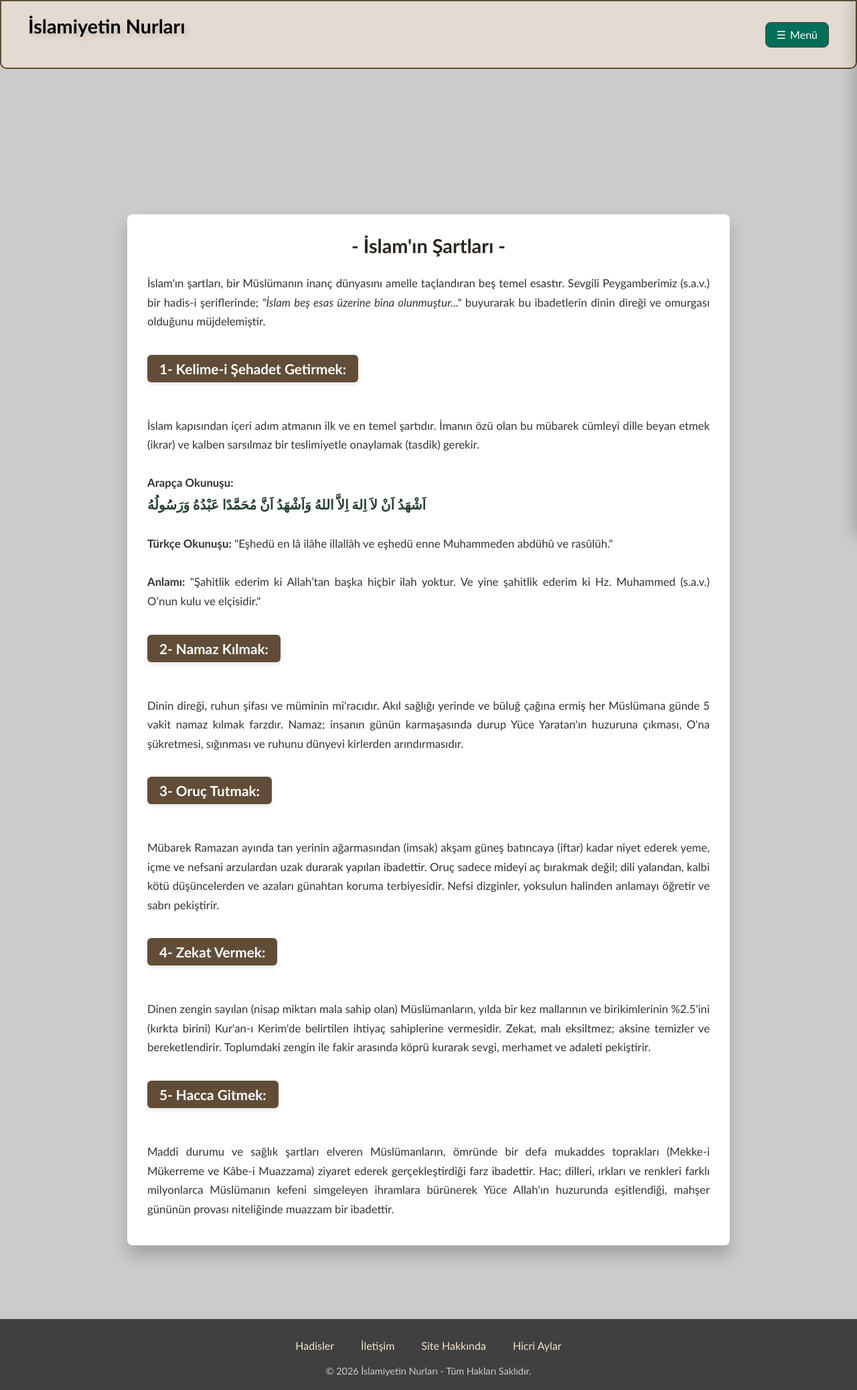
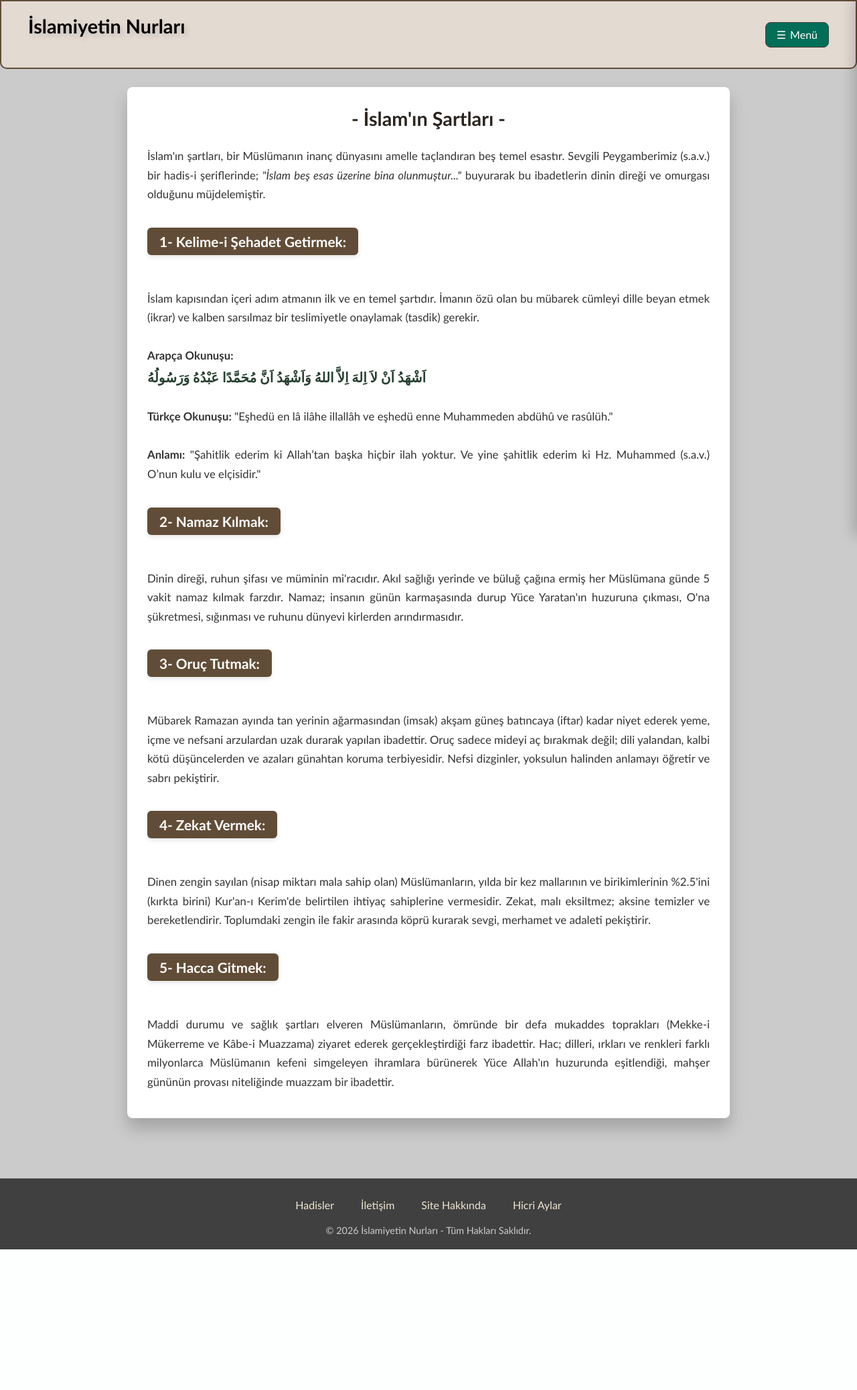
Before and after one commit to nur-byte/islamiyetin-nurlari, a Flask app: a page that uses templates/islamınsartlari.html in a window 1280 px wide. Shown: the whole page at 67% size. After the commit the page ends 1866 px from the top, so only its background shows below. Run offline with Flask 3, Linux system fonts and the light colour scheme.

Commit message:
Refine layout and spacing in islamınsartlari.html
Adjusted spacing and layout in the Islam's Conditions page.

```diff
--- a/templates/islamınsartlari.html
+++ b/templates/islamınsartlari.html
@@ -19,13 +19,13 @@
         font-family: 'Gill Sans', 'Gill Sans MT', Calibri, 'Trebuchet MS', sans-serif;
     }
 
-    .islaminsartlari {
+    .islaminsartlari{
         position: relative;
         height: auto;
         min-height: 590px;
         width: 80%;
         max-width: 900px;
-        margin: 220px auto 60px auto; /* Üst boşluk navbar'ın altından başlaması için */
+        margin: 30px auto 40px auto; /* Boşluk ideal seviyeye düşürüldü */
         text-align: left;
         box-shadow: 0 15px 25px rgba(0, 0, 0, 0.2);
         background-color: #ffffff;
@@ -33,7 +33,6 @@
         border-radius: 8px;
         box-sizing: border-box;
     }
-
 
     .islaminsartlari p {
        text-align: justify;
```
